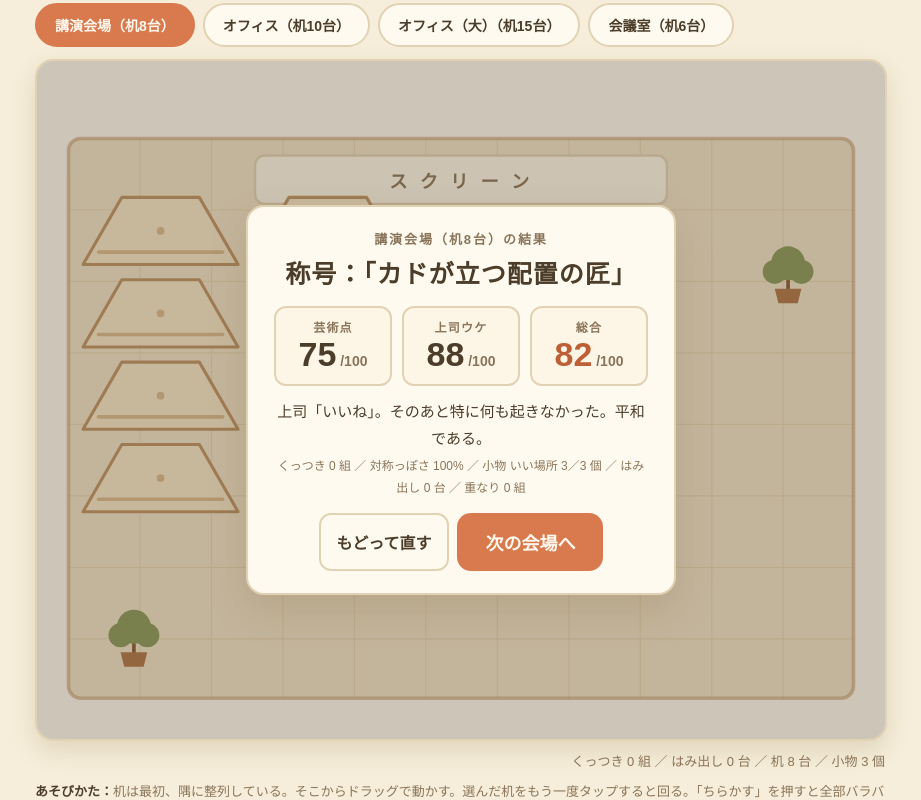
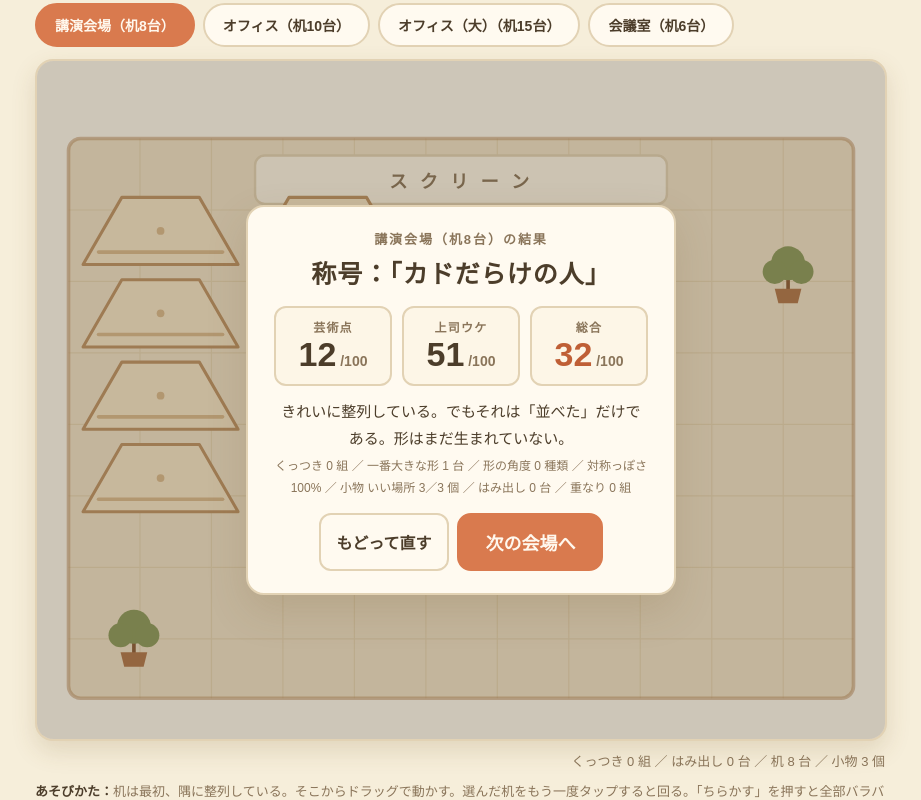
Before and after one commit to acetaminophen34/acetaminophen34.github.io, a plain HTML site: page index.html in a window 1280 px wide. Both pictures are taken after a click on the button "完成". Shown: the part 79-879 px from the top of the page, without its empty margins (179-1100 px from the left). Drawn offline with Linux system fonts and the light colour scheme; a web font is replaced by a local one.

Commit message:
採点を組み替え（整列だけでは高得点にならないように）

```diff
--- a/index.html
+++ b/index.html
@@ -239,6 +239,7 @@
         回転ボタンは長押しすると15°ずつ回り続けるので、連打しなくてよい。回す量を30°・60°に変えることもできる。
         辺と辺がぴったり合うと「カチッ」とくっついて、一緒に動かせるようになる。
         台形2台を斜辺で合わせると平行四辺形、長辺で合わせると六角形になる。それがこのゲームのキモである。
+        芸術点は「きれいに整列」では伸びない。ただ単調に並べただけの配置は、むしろ低く出る。くっつけて形を作り、その中で角度に変化をつけ、部屋の空間を使うほど伸びる。上司ウケも、整っているだけより「形ができている」ほうが高くなる。
       </p>
 
       <footer>
@@ -789,10 +790,15 @@
         return true;
       }
 
-      /* ===== 採点（ゆるめ） =====
-         基本点は厚めに。くっつき・対称・角度のバラエティは全部ボーナス扱い。
-         対称は重心まわりも含めてゆるく見て、近さに応じた部分点を出す。
-         最後に「雰囲気」のランダム分を少し足して、点数に幅が出るようにする。 */
+      /* ===== 採点 =====
+         芸術点は「整列のきれいさ」ではなく「形の面白さ・工夫」を見る。
+         基礎点は薄くし、くっつけて形を作った分（連結・一番大きな形・
+         形の中の角度の変化・斜めに曲がった接合）が大きく効くようにする。
+         対称は「形ができているときだけ」効く：中心がそろっただけの
+         グリッド整列では対称ボーナスはほぼ出ない。
+         全部同じ向きで1台もくっついていない配置は「単調」として減点。
+         上司ウケは整い具合も見るが、基礎点を下げて整列だけでは
+         高得点にならないようにした。 */
       function score() {
         var st = STAGES[stageIdx];
         var n = Math.max(1, desks.length);
@@ -861,9 +867,41 @@
         var insideRatio = (n - outCount) / n;
         var facingRatio = (st.decor === "screen" || st.decor === "board") ? facing / n : neat / n;
 
+        /* --- 形のでき具合（芸術点の主役） --- */
+        // 連結したまとまり（一番大きな形がどれだけ大きいか）
+        var seenComp = {}, compSizes = [];
+        desks.forEach(function (d) {
+          if (seenComp[d.id]) return;
+          var comp = componentOf(d);
+          comp.forEach(function (m) { seenComp[m.id] = true; });
+          compSizes.push(comp.length);
+        });
+        var largest = compSizes.length ? Math.max.apply(null, compSizes) : 0;
+        var compRatio = largest / n;
+        // くっついている机同士の角度の種類（形の中の変化）
+        var pairList = joinPairs();
+        var joinedIds = {};
+        pairList.forEach(function (pr) { joinedIds[pr[0].id] = true; joinedIds[pr[1].id] = true; });
+        var jAngs = {};
+        desks.forEach(function (d) { if (joinedIds[d.id]) jAngs[((d.a % 180) + 180) % 180] = true; });
+        var joinVariety = Object.keys(jAngs).length;
+        // 斜めに曲がってくっついた組の割合（直線だけより形が面白くなる）
+        var turned = 0;
+        pairList.forEach(function (pr) { if (Math.abs(normAng(pr[0].a - pr[1].a)) > 4) turned++; });
+        var turnRatio = joins ? turned / joins : 0;
+        // 空間の使い方：机の広がりが部屋のどれくらいを占めるか（隅の固まりは低め）
+        var mnx = 1e9, mxx = -1e9, mny = 1e9, mxy = -1e9;
+        desks.forEach(function (d) {
+          if (d.x < mnx) mnx = d.x; if (d.x > mxx) mxx = d.x;
+          if (d.y < mny) mny = d.y; if (d.y > mxy) mxy = d.y;
+        });
+        var spread = Math.min(1, ((mxx - mnx + 128) * (mxy - mny + 56)) / (ROOM.w * ROOM.h) * 1.6);
+        // 単調な整列：全部同じ向きで、1台もくっついていない
+        var monotony = (variety <= 1 && joins === 0);
+
         /* --- 雰囲気分（毎回ちょっとだけブレて幅が出る） --- */
-        var vibeArt = Math.random() * 9;
-        var vibeBoss = Math.random() * 9;
+        var vibeArt = Math.random() * 4;
+        var vibeBoss = Math.random() * 4;
 
         /* --- 小物の置き場所（ゆる判定：だいたい合っていれば加点） --- */
         var propGood = 0;
@@ -876,31 +914,37 @@
           } else if (nearWall) propGood++; /* 植木とバーは壁際・隅が無難 */
         });
 
-        var art = 36
-          + joinRatio * 20
-          + sym * 18
-          + Math.min(10, variety * 2)
-          + groupRatio * 8
-          + propGood * 3
+        /* 芸術点：形を作った工夫が主役。整列・対称だけでは伸びない */
+        var art = 6
+          + joinRatio * 26
+          + compRatio * 20
+          + Math.min(12, Math.max(0, joinVariety - 1) * 4)
+          + turnRatio * 10
+          + sym * (2 + 6 * compRatio)
+          + spread * 5
+          + propGood * 1.5
           + vibeArt
-          - outCount * 3
-          - overPairs * 4;
+          - outCount * 4
+          - overPairs * 6;
+        if (monotony) art -= 6;
 
-        var boss = 40
-          + insideRatio * 14
-          + facingRatio * 14
-          + (neat / n) * 8
-          + joinRatio * 8
-          + sym * 6
-          + propGood * 2
+        /* 上司ウケ：整い具合は見るが基礎は薄め。形ができていると伸びる */
+        var boss = 16
+          + insideRatio * 11
+          + facingRatio * 10
+          + (neat / n) * 5
+          + joinRatio * 10
+          + compRatio * 6
+          + sym * 4
+          + propGood * 1.5
           + vibeBoss
-          - outCount * 4
-          - overPairs * 5;
+          - outCount * 5
+          - overPairs * 6;
 
-        art = Math.round(Math.max(12, Math.min(98, art)));
-        boss = Math.round(Math.max(12, Math.min(98, boss)));
+        art = Math.round(Math.max(4, Math.min(97, art)));
+        boss = Math.round(Math.max(6, Math.min(97, boss)));
         var total = Math.round(art * 0.5 + boss * 0.5);
-        return { art: art, boss: boss, total: total, joins: joins, sym: sym, out: outCount, over: overPairs, propGood: propGood, propTotal: props.length };
+        return { art: art, boss: boss, total: total, joins: joins, sym: sym, out: outCount, over: overPairs, propGood: propGood, propTotal: props.length, largest: largest, joinVariety: joinVariety, monotony: monotony };
       }
 
       var TITLES = [
@@ -929,7 +973,12 @@
           "机同士がケンカしているように見える。仲裁が必要である。"
         ],
         out: ["まず、机が部屋からはみ出している。そこからである。"],
-        over: ["机が重なっている。物理的に無理がある配置は、上司も見逃してくれない。"]
+        over: ["机が重なっている。物理的に無理がある配置は、上司も見逃してくれない。"],
+        mono: [
+          "きれいに整列している。でもそれは「並べた」だけである。形はまだ生まれていない。",
+          "全台同じ向き、間隔も均等。整いすぎて、工夫の居場所がない配置である。",
+          "倉庫の在庫みたいに並んでいる。くっつけて形を作るところから始まる。"
+        ]
       };
       function pick(arr) { return arr[Math.floor(Math.random() * arr.length)]; }
 
@@ -943,12 +992,13 @@
         var comment;
         if (r.out >= 3) comment = pick(COMMENTS.out);
         else if (r.over >= 3) comment = pick(COMMENTS.over);
+        else if (r.monotony) comment = pick(COMMENTS.mono);
         else if (r.total >= 68) comment = pick(COMMENTS.high);
         else if (r.total >= 44) comment = pick(COMMENTS.mid);
         else comment = pick(COMMENTS.low);
         document.getElementById("rComment").textContent = comment;
         document.getElementById("rStats").textContent =
-          "くっつき " + r.joins + " 組 ／ 対称っぽさ " + Math.round(r.sym * 100) + "% ／ 小物 いい場所 " + r.propGood + "／" + r.propTotal + " 個 ／ はみ出し " + r.out + " 台 ／ 重なり " + r.over + " 組";
+          "くっつき " + r.joins + " 組 ／ 一番大きな形 " + r.largest + " 台 ／ 形の角度 " + r.joinVariety + " 種類 ／ 対称っぽさ " + Math.round(r.sym * 100) + "% ／ 小物 いい場所 " + r.propGood + "／" + r.propTotal + " 個 ／ はみ出し " + r.out + " 台 ／ 重なり " + r.over + " 組";
         document.getElementById("result").classList.add("show");
         /* 結果を見るときは操作バーを畳んで、盤面を画面内に入れる */
         document.getElementById("controls").classList.add("collapsed");
```
